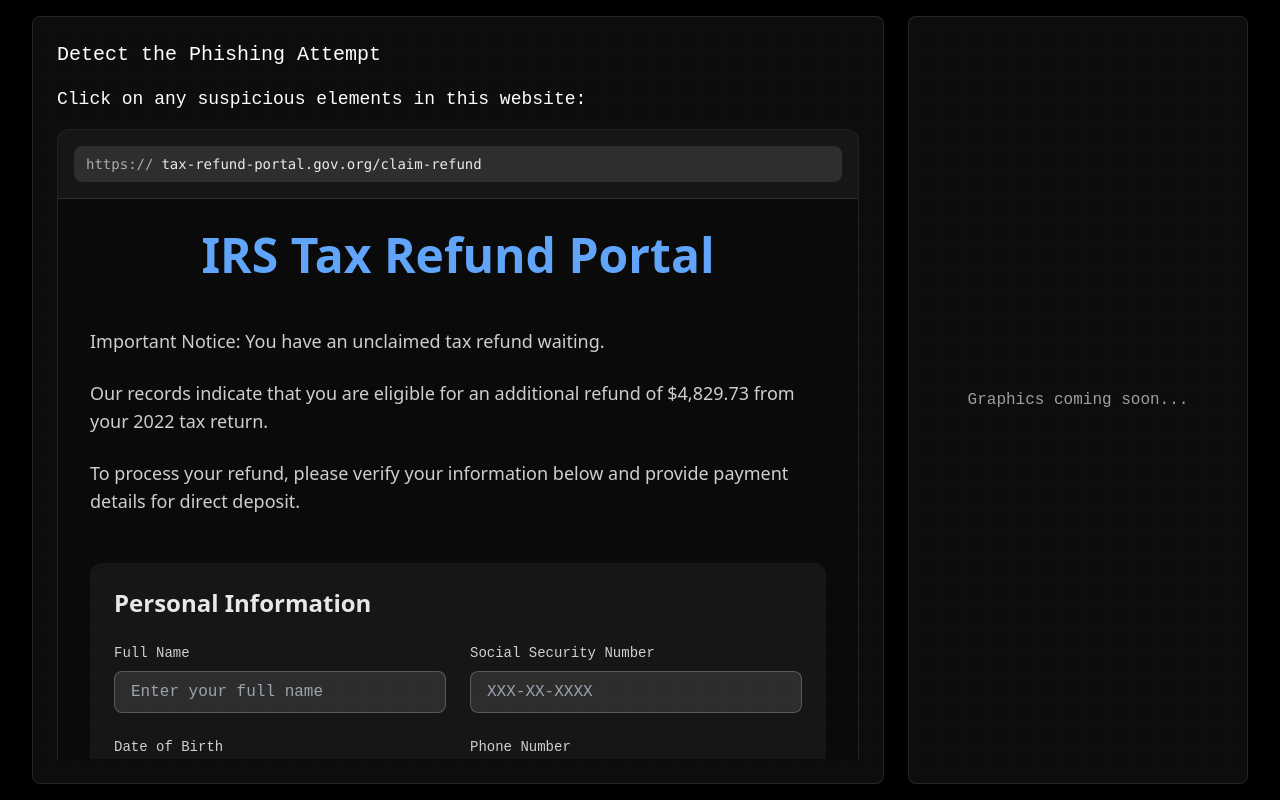
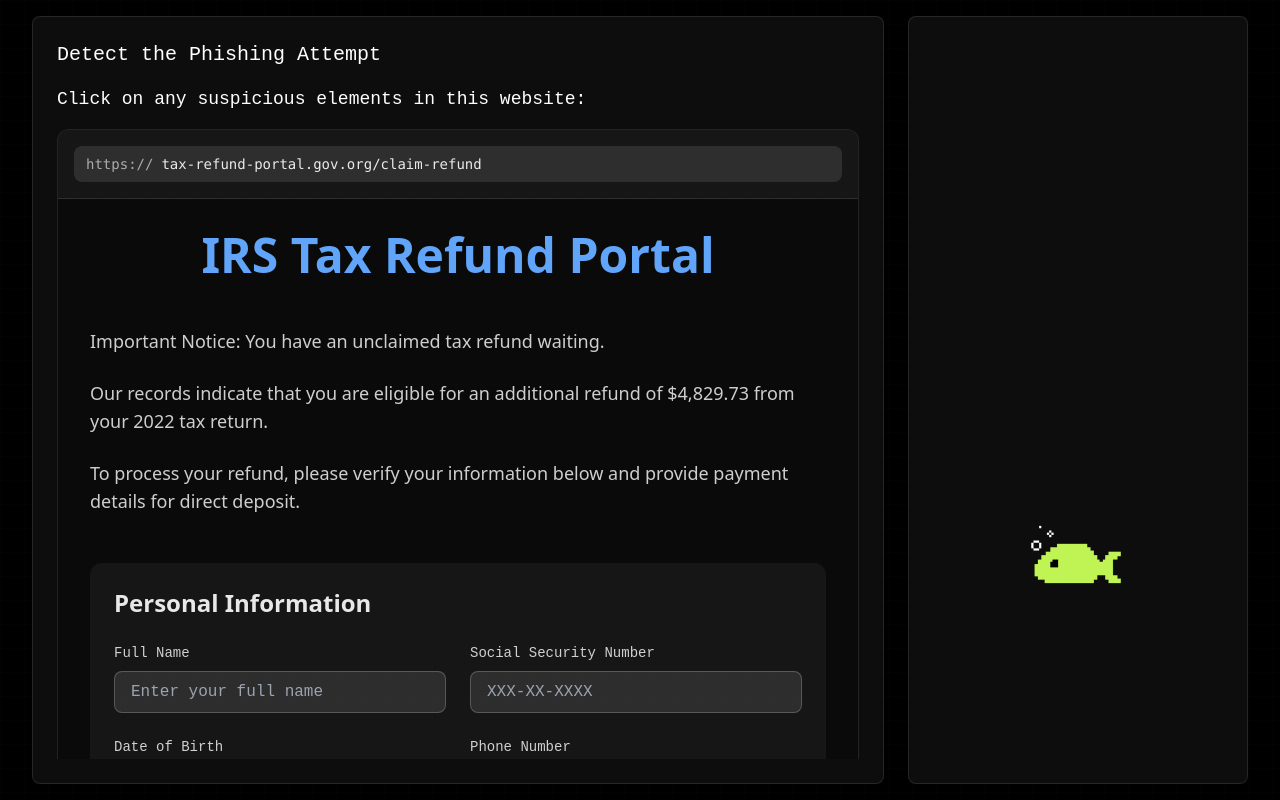
Before and after one commit to elainejiangg/hacknyu, a Next.js app in the folder app/: page /game in a window 1280 px wide. Built offline with nearby package versions, Linux system fonts and the light colour scheme; a web font is replaced by a local one.

Commit message:
help scroll???

```diff
--- a/app/src/app/game/page.tsx
+++ b/app/src/app/game/page.tsx
@@ -4,11 +4,27 @@ import { Card } from "@/components/ui/card";
 import { SMSChallenge } from "@/components/sms-challenge";
 import { WebsiteChallenge } from "@/components/website-challenge";
 import { EmailChallenge } from "@/components/email-challenge";
+import { useState, useEffect } from "react";
+import Image from "next/image";
+
+// Import your assets
+import fishBubble1 from "../assets/Fish_Normal_Bubble1.png";
+import fishBubble2 from "../assets/Fish_Normal_Bubble2.png";
+import seaBackground from "../assets/Sea_extended.png";
 
 export default function GamePage() {
+  const [currentFish, setCurrentFish] = useState(0);
+
+  useEffect(() => {
+    const interval = setInterval(() => {
+      setCurrentFish((prev) => (prev === 0 ? 1 : 0));
+    }, 1000);
+
+    return () => clearInterval(interval);
+  }, []);
+
   return (
     <div className="fixed inset-0 bg-black text-white">
-      {/* Grid background overlay */}
       <div className="absolute inset-0 bg-grid-pattern opacity-10 pointer-events-none" />
 
       <div className="flex w-full h-full">
@@ -16,19 +32,54 @@ export default function GamePage() {
         <div className="w-[70%] pl-8 pr-3 py-4">
           <Card className="h-full bg-white/5 border-white/10 p-6">
             <WebsiteChallenge />
-            {/* <SMSChallenge /> */}
-            {/* <EmailChallenge /> */}
           </Card>
         </div>
 
         {/* Right section - Graphics (30% width) */}
         <div className="w-[30%] pl-3 pr-8 py-4">
-          <Card className="h-full bg-white/5 border-white/10 p-6">
-            {/* This will be your fish and hook graphics */}
-            <div className="h-full flex items-center justify-center">
-              <p className="text-white/60 font-pixel">
-                Graphics coming soon...
-              </p>
+          <Card className="h-full bg-white/5 border-white/10 p-6 overflow-hidden relative">
+            {/* Sea background */}
+            <div
+              className="absolute inset-0"
+              style={{
+                overflow: "hidden",
+              }}
+            >
+              <div
+                className="w-full h-full"
+                style={{
+                  backgroundImage: `url(${seaBackground.src})`,
+                  backgroundSize: "1020px auto", // Added extra width (1920 + 2*50px buffer)
+                  backgroundPosition: "center top", // Changed to center top
+                  backgroundRepeat: "repeat-x",
+                  imageRendering: "pixelated",
+                  height: "1080px",
+                  minHeight: "1080px",
+                  transform: `translateX(400px)`,
+                  transition: "transform 1s ease-in-out",
+                  marginLeft: "-50px", // Pull background left to hide edge
+                  width: "calc(100% + 100px)", // Make wider than container
+                }}
+              />
+            </div>
+
+            {/* Fish animation */}
+            <div
+              className="absolute bottom-[20%] left-1/2 -translate-x-1/2 w-[33%]"
+              style={{
+                transform: `translate(-50%, ${
+                  currentFish === 1 ? "-10px" : "0px"
+                })`,
+              }}
+            >
+              <Image
+                src={currentFish === 0 ? fishBubble1 : fishBubble2}
+                alt="Fish"
+                width={0}
+                height={0}
+                className="w-full h-auto"
+                priority
+              />
             </div>
           </Card>
         </div>
```
